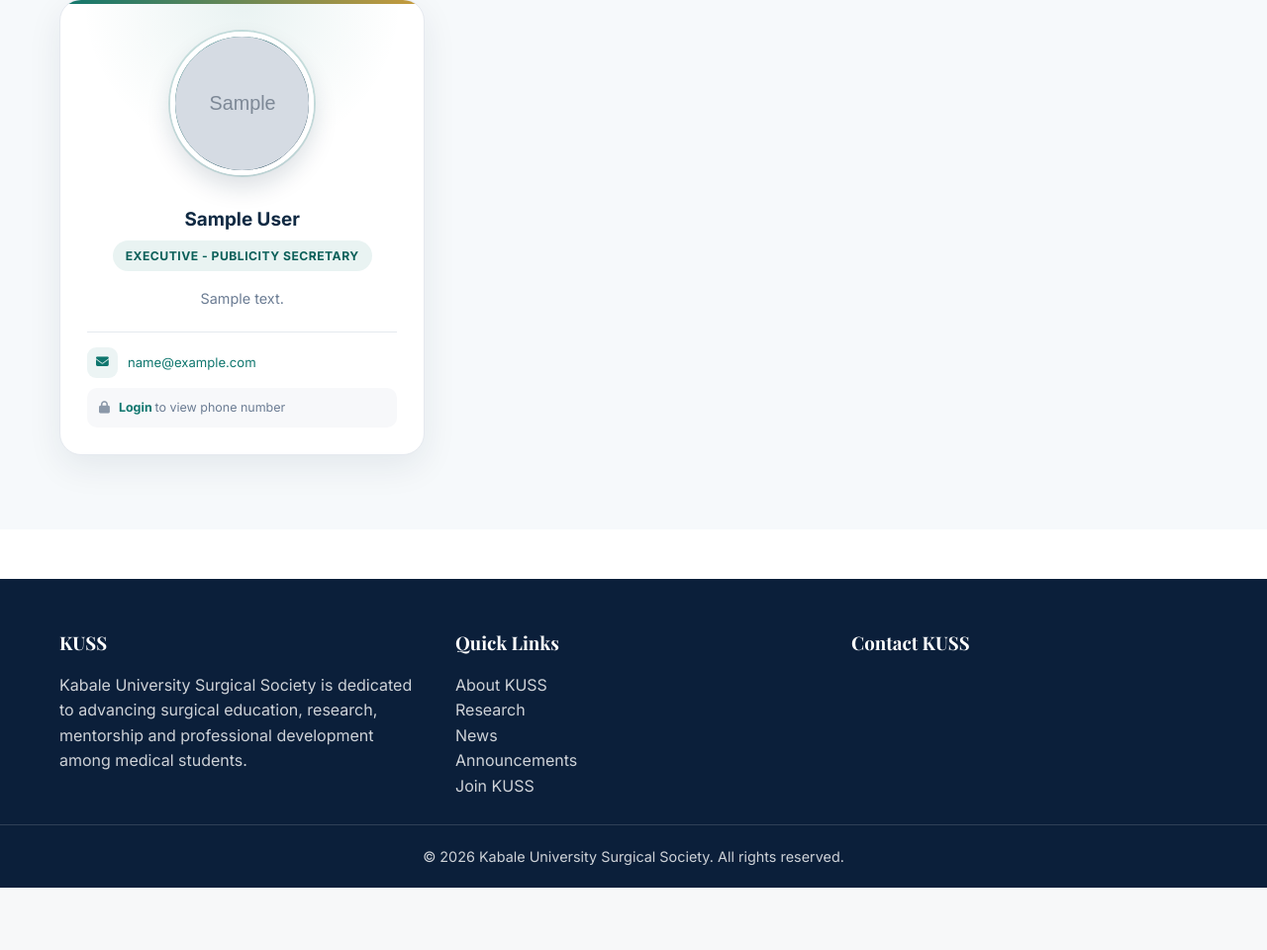
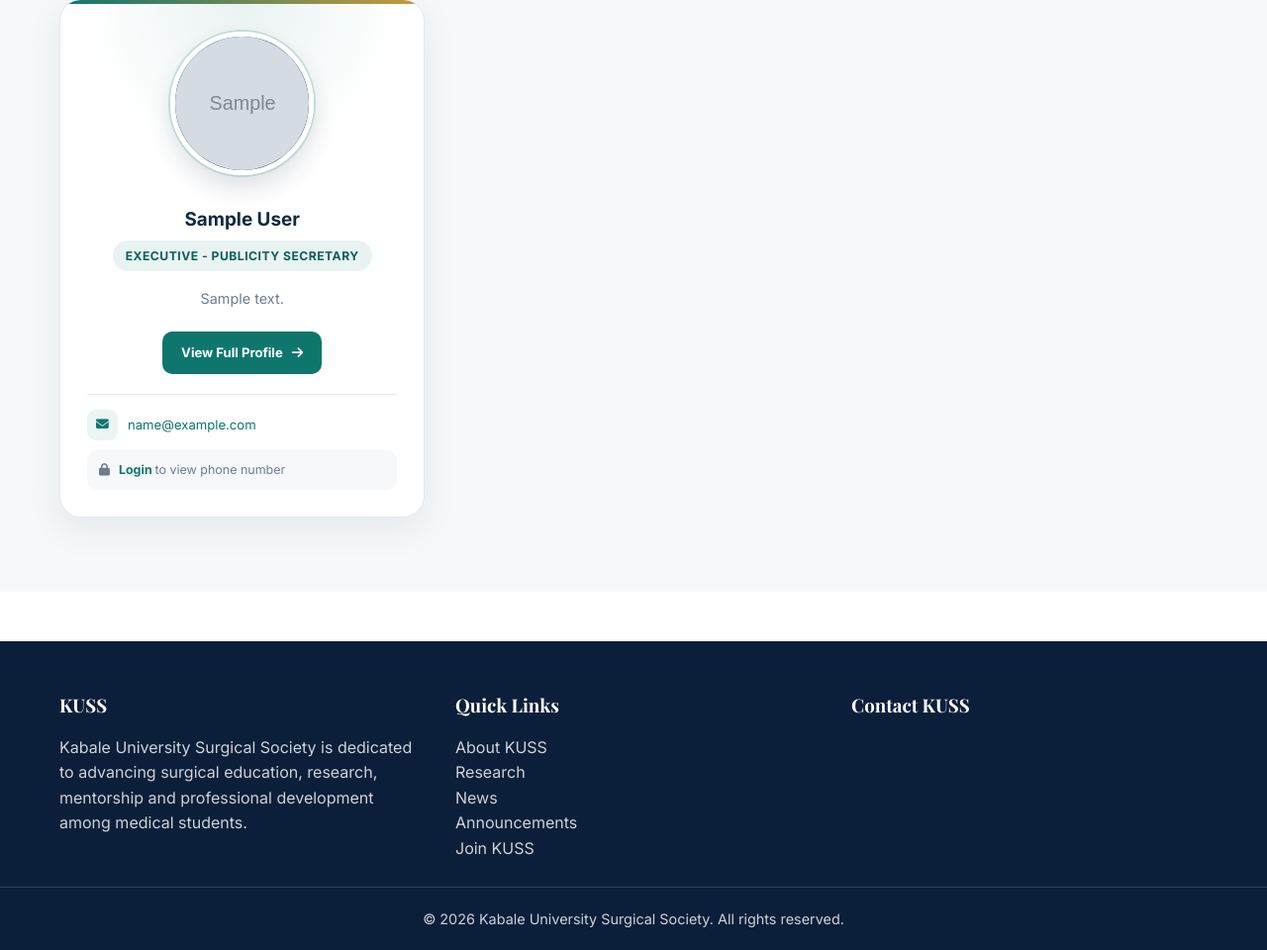
Before and after one commit to kevin-password/kuss_website, a Django app: page /leadership/ in a window 1280 px wide. Shown: the part 767-1727 px from the top of the page at 99% size. Before the commit the page ends 1664 px from the top, so only its background shows below. Run offline with Django 5.2, Linux system fonts and the light colour scheme; data comes from the database, SQL or seed files in the repository; tables that the repository leaves empty hold one stand-in row (values such as "Sample post"); grey boxes marked "Sample" are stand-in pictures.

Commit message:
Update leadership.html

```diff
--- a/templates/leadership.html
+++ b/templates/leadership.html
@@ -1,3 +1,4 @@
+
 {% extends 'base.html' %}
 
 {% block title %}Leadership | KUSS{% endblock %}
@@ -6,7 +7,7 @@
 
 <style>
 /* =========================================================
-       KUSS LEADERSHIP PAGE
+   KUSS LEADERSHIP DIRECTORY
    ========================================================= */
 
 .leadership-page {
@@ -19,47 +20,45 @@
     --kuss-text: #172b4d;
     --kuss-muted: #6b7c93;
     --kuss-border: #e5e9ef;
-        --kuss-shadow: 0 12px 35px rgba(16, 42, 67, 0.08);
-        --kuss-shadow-hover: 0 20px 45px rgba(16, 42, 67, 0.14);
+    --kuss-shadow: 0 12px 35px rgba(16,42,67,.08);
+    --kuss-shadow-hover: 0 20px 45px rgba(16,42,67,.14);
 
     background: var(--kuss-bg);
     color: var(--kuss-text);
     min-height: 100vh;
 }
 
-    /* =========================================================
-       HERO
-       ========================================================= */
+/* HERO */
 
 .leadership-hero {
     position: relative;
     overflow: hidden;
     background:
-            radial-gradient(circle at 85% 20%, rgba(200, 155, 60, 0.16), transparent 28%),
-            radial-gradient(circle at 10% 80%, rgba(15, 118, 110, 0.18), transparent 32%),
-            linear-gradient(135deg, #0b2638 0%, #103d4a 52%, #0f766e 100%);
+        radial-gradient(circle at 85% 20%, rgba(200,155,60,.16), transparent 28%),
+        radial-gradient(circle at 10% 80%, rgba(15,118,110,.18), transparent 32%),
+        linear-gradient(135deg,#0b2638 0%,#103d4a 52%,#0f766e 100%);
     color: white;
-        padding: clamp(55px, 8vw, 95px) 20px;
+    padding: clamp(55px,8vw,95px) 20px;
+}
+
+.leadership-hero::before,
+.leadership-hero::after {
+    content: "";
+    position: absolute;
+    border: 1px solid rgba(255,255,255,.09);
+    border-radius: 50%;
 }
 
 .leadership-hero::before {
-        content: "";
-        position: absolute;
     width: 320px;
     height: 320px;
-        border: 1px solid rgba(255,255,255,.09);
-        border-radius: 50%;
     right: -110px;
     top: -120px;
 }
 
 .leadership-hero::after {
-        content: "";
-        position: absolute;
     width: 220px;
     height: 220px;
-        border: 1px solid rgba(255,255,255,.07);
-        border-radius: 50%;
     right: -30px;
     bottom: -140px;
 }
@@ -94,28 +93,26 @@
 
 .leadership-hero h1 {
     margin: 0;
-        font-size: clamp(2.3rem, 6vw, 4.5rem);
+    font-size: clamp(2.3rem,6vw,4.5rem);
     line-height: 1.05;
     font-weight: 800;
-        letter-spacing: -0.04em;
+    letter-spacing: -.04em;
 }
 
 .leadership-hero p {
     max-width: 680px;
     margin: 20px auto 0;
     color: rgba(255,255,255,.82);
-        font-size: clamp(.98rem, 2vw, 1.12rem);
+    font-size: clamp(.98rem,2vw,1.12rem);
     line-height: 1.75;
 }
 
-    /* =========================================================
-       CONTENT
-       ========================================================= */
+/* MAIN CONTENT */
 
 .leadership-content {
     max-width: 1200px;
     margin: auto;
-        padding: clamp(35px, 6vw, 75px) 20px;
+    padding: clamp(35px,6vw,75px) 20px;
 }
 
 .section-heading {
@@ -126,7 +123,7 @@
 .section-heading h2 {
     margin: 0 0 10px;
     color: var(--kuss-navy);
-        font-size: clamp(1.6rem, 3vw, 2.2rem);
+    font-size: clamp(1.6rem,3vw,2.2rem);
     font-weight: 800;
 }
 
@@ -141,28 +138,20 @@
     width: 55px;
     height: 4px;
     border-radius: 10px;
-        background: linear-gradient(
-            90deg,
-            var(--kuss-teal),
-            var(--kuss-gold)
-        );
+    background: linear-gradient(90deg,var(--kuss-teal),var(--kuss-gold));
     margin: 16px auto 0;
 }
 
-    /* =========================================================
-       LEADERS GRID
-       ========================================================= */
+/* LEADERS GRID */
 
 .leaders-grid {
     display: grid;
-        grid-template-columns: repeat(3, minmax(0, 1fr));
+    grid-template-columns: repeat(3,minmax(0,1fr));
     gap: 26px;
     align-items: stretch;
 }
 
-    /* =========================================================
-       LEADER CARD
-       ========================================================= */
+/* LEADER CARD */
 
 .leader-card {
     position: relative;
@@ -173,10 +162,7 @@
     border-radius: 22px;
     overflow: hidden;
     box-shadow: var(--kuss-shadow);
-        transition:
-            transform .28s ease,
-            box-shadow .28s ease,
-            border-color .28s ease;
+    transition: transform .28s ease,box-shadow .28s ease,border-color .28s ease;
 }
 
 .leader-card:hover {
@@ -185,7 +171,6 @@
     border-color: rgba(15,118,110,.2);
 }
 
-    /* top accent */
 .leader-card::before {
     content: "";
     position: absolute;
@@ -193,29 +178,17 @@
     left: 0;
     right: 0;
     height: 4px;
-        background: linear-gradient(
-            90deg,
-            var(--kuss-teal),
-            var(--kuss-gold)
-        );
+    background: linear-gradient(90deg,var(--kuss-teal),var(--kuss-gold));
     z-index: 2;
 }
 
-    /* =========================================================
-       PHOTO
-       ========================================================= */
+/* PROFILE IMAGE */
 
 .leader-photo-area {
-        position: relative;
     display: flex;
     justify-content: center;
     padding: 32px 25px 20px;
-        background:
-            radial-gradient(
-                circle at 50% 0%,
-                rgba(15,118,110,.09),
-                transparent 60%
-            );
+    background: radial-gradient(circle at 50% 0%,rgba(15,118,110,.09),transparent 60%);
 }
 
 .leader-img {
@@ -227,23 +200,14 @@
     align-items: center;
     justify-content: center;
     border: 5px solid white;
-        box-shadow:
-            0 0 0 2px rgba(15,118,110,.18),
-            0 12px 25px rgba(16,42,67,.15);
-        background: linear-gradient(
-            135deg,
-            var(--kuss-teal),
-            var(--kuss-navy)
-        );
+    box-shadow: 0 0 0 2px rgba(15,118,110,.18),0 12px 25px rgba(16,42,67,.15);
+    background: linear-gradient(135deg,var(--kuss-teal),var(--kuss-navy));
     color: white;
     font-size: 2rem;
     font-weight: 800;
-        letter-spacing: .03em;
 }
 
-    /* =========================================================
-       INFO
-       ========================================================= */
+/* INFORMATION */
 
 .leader-info {
     display: flex;
@@ -285,9 +249,40 @@
     line-height: 1.7;
 }
 
-    /* =========================================================
-       CONTACT
-       ========================================================= */
+/* VIEW PROFILE BUTTON */
+
+.leader-profile-link {
+    display: inline-flex;
+    align-items: center;
+    justify-content: center;
+    gap: 9px;
+    align-self: center;
+    margin-top: 20px;
+    padding: 11px 19px;
+    border-radius: 10px;
+    background: var(--kuss-teal);
+    color: white !important;
+    font-size: .82rem;
+    font-weight: 800;
+    text-decoration: none !important;
+    transition: all .25s ease;
+}
+
+.leader-profile-link:hover {
+    background: var(--kuss-teal-dark);
+    transform: translateY(-2px);
+    box-shadow: 0 7px 16px rgba(15,118,110,.2);
+}
+
+.leader-profile-link i {
+    transition: transform .25s ease;
+}
+
+.leader-profile-link:hover i {
+    transform: translateX(4px);
+}
+
+/* CONTACT INFORMATION */
 
 .leader-contact {
     margin-top: auto;
@@ -334,7 +329,6 @@
 .contact-item a {
     color: var(--kuss-teal);
     text-decoration: none;
-        transition: color .2s ease;
 }
 
 .contact-item a:hover {
@@ -354,19 +348,13 @@
     text-align: left;
 }
 
-    .login-message i {
-        color: #8b98a9;
-    }
-
 .login-message a {
     color: var(--kuss-teal);
     font-weight: 800;
     text-decoration: none;
 }
 
-    /* =========================================================
-       EMPTY STATE
-       ========================================================= */
+/* EMPTY STATE */
 
 .empty-state {
     max-width: 600px;
@@ -402,22 +390,17 @@
     color: var(--kuss-muted);
 }
 
-    /* =========================================================
-       TABLET
-       ========================================================= */
+/* TABLET */
 
-    @media (max-width: 1000px) {
+@media(max-width:1000px) {
     .leaders-grid {
-            grid-template-columns: repeat(2, minmax(0, 1fr));
+        grid-template-columns: repeat(2,minmax(0,1fr));
     }
 }
 
-    /* =========================================================
-       MOBILE
-       ========================================================= */
+/* MOBILE */
 
-    @media (max-width: 650px) {
-
+@media(max-width:650px) {
     .leadership-hero {
         padding: 48px 18px 55px;
     }
@@ -478,12 +461,9 @@
     }
 }
 
-    /* =========================================================
-       VERY SMALL PHONES
-       ========================================================= */
+/* VERY SMALL PHONES */
 
-    @media (max-width: 380px) {
-
+@media(max-width:380px) {
     .leadership-hero h1 {
         font-size: 2rem;
     }
@@ -503,12 +483,12 @@
     }
 }
 
-    /* =========================================================
-       REDUCED MOTION ACCESSIBILITY
-       ========================================================= */
+/* ACCESSIBILITY */
 
-    @media (prefers-reduced-motion: reduce) {
-        .leader-card {
+@media(prefers-reduced-motion:reduce) {
+    .leader-card,
+    .leader-profile-link,
+    .leader-profile-link i {
         transition: none;
     }
 }
@@ -517,9 +497,8 @@
 
 <div class="leadership-page">
 
-    <!-- =====================================================
-         HERO
-         ===================================================== -->
+    <!-- HERO -->
+
     <section class="leadership-hero">
 
         <div class="leadership-hero-inner">
@@ -542,9 +521,8 @@
     </section>
 
 
-    <!-- =====================================================
-         MAIN CONTENT
-         ===================================================== -->
+    <!-- MAIN CONTENT -->
+
     <main class="leadership-content">
 
         <div class="section-heading">
@@ -571,6 +549,7 @@
                     <article class="leader-card">
 
                         <!-- PROFILE IMAGE -->
+
                         <div class="leader-photo-area">
 
                             {% if leadership.member.profile_picture %}
@@ -589,7 +568,7 @@
                                     role="img"
                                     aria-label="Initials of {{ leadership.member.first_name }} {{ leadership.member.last_name }}"
                                 >
-                                    {{ leadership.member.first_name.0 }}{{ leadership.member.last_name.0 }}
+                                    {{ leadership.member.first_name.0|upper }}{{ leadership.member.last_name.0|upper }}
                                 </div>
 
                             {% endif %}
@@ -597,7 +576,8 @@
                         </div>
 
 
-                        <!-- INFORMATION -->
+                        <!-- LEADER INFORMATION -->
+
                         <div class="leader-info">
 
                             <h3 class="leader-name">
@@ -605,24 +585,35 @@
                                 {{ leadership.member.last_name }}
                             </h3>
 
-
                             <div class="leader-role">
                                 {{ leadership.get_role_display }}
                             </div>
-
 
                             <p class="leader-bio">
                                 {{ leadership.member.bio|default:"Dedicated member of the KUSS Executive, committed to serving students and advancing the mission of the society." }}
                             </p>
 
 
-                            <!-- CONTACT -->
+                            <!-- INDIVIDUAL PROFILE LINK -->
+
+                            <a
+                                href="{% url 'leader_detail' leadership.pk %}"
+                                class="leader-profile-link"
+                                aria-label="View full profile of {{ leadership.member.first_name }} {{ leadership.member.last_name }}"
+                            >
+                                View Full Profile
+                                <i class="fa-solid fa-arrow-right"></i>
+                            </a>
+
+
+                            <!-- CONTACT INFORMATION -->
+
                             <div class="leader-contact">
 
                                 <div class="contact-divider"></div>
 
+                                <!-- EMAIL -->
 
-                                <!-- EMAIL -->
                                 {% if leadership.member.email %}
 
                                     <div class="contact-item">
@@ -644,6 +635,7 @@
 
 
                                 <!-- PHONE -->
+
                                 {% if request.session.member_id %}
 
                                     {% if leadership.member.phone_number %}
@@ -703,9 +695,7 @@
                     <i class="fa-solid fa-users"></i>
                 </div>
 
-                <h3>
-                    Leadership information coming soon
-                </h3>
+                <h3>Leadership information coming soon</h3>
 
                 <p>
                     KUSS leadership profiles will appear here once they
```
Lines whose indentation alone changed are shown as unchanged.
